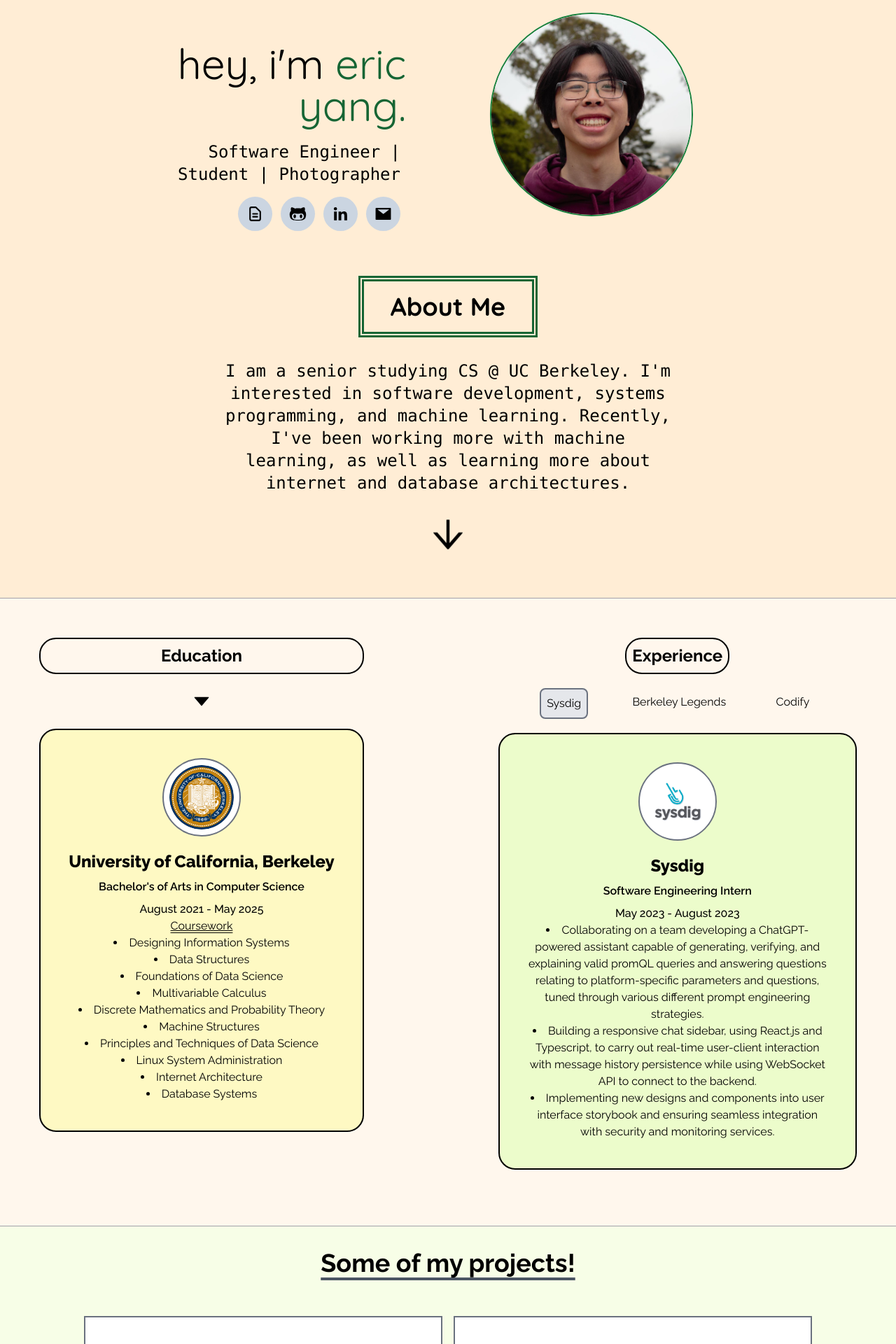
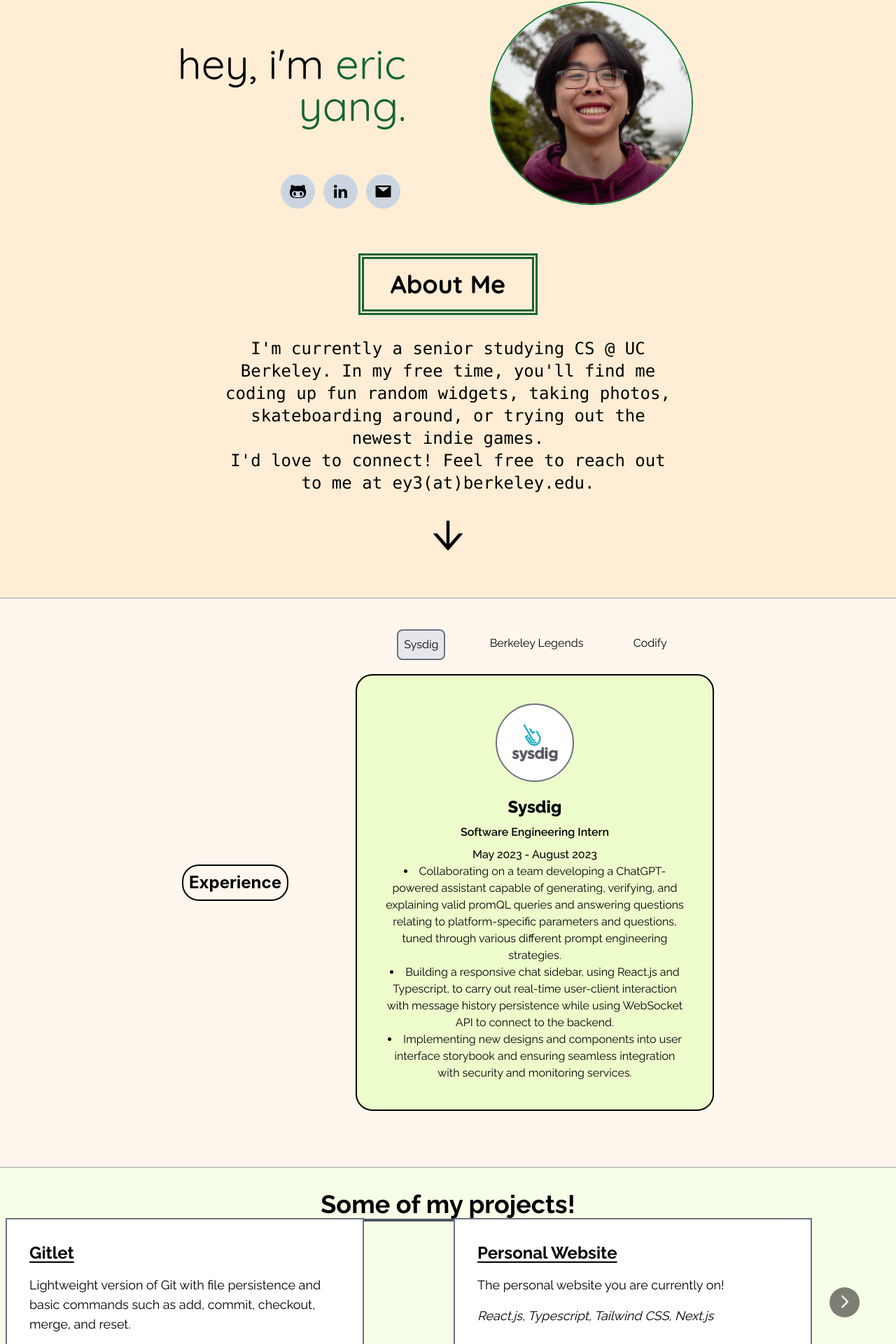
Before and after one commit to ericy3/ericy3.github.io, a React (Create React App) app: page / in a window 1280 px wide. Shown: the part 211-2131 px from the top of the page at 70% size. Built offline with nearby package versions, Linux system fonts and the light colour scheme; no server answers.

Commit message:
removed education and contact components with format restructuring and carousel implementation

```diff
--- a/package.json
+++ b/package.json
@@ -15,10 +15,12 @@
     "dotenv": "^16.3.1",
     "react": "^18.2.0",
     "react-dom": "^18.2.0",
-    "react-icons": "^4.10.1",
+    "react-icons": "^4.12.0",
+    "react-multi-carousel": "^2.8.5",
     "react-router-dom": "^6.14.2",
     "react-router-hash-link": "^2.4.3",
     "react-scripts": "5.0.1",
+    "typewriter-effect": "^2.21.0",
     "web-vitals": "^2.1.4"
   },
   "scripts": {
@@ -58,7 +60,7 @@
     "eslint-plugin-react": "^7.33.1",
     "gh-pages": "^6.0.0",
     "tailwindcss": "^3.3.3",
-    "typescript": "^5.1.6",
+    "typescript": "^4.9.5",
     "webpack": "^5.88.2"
   }
 }
--- a/src/App.tsx
+++ b/src/App.tsx
@@ -18,8 +18,7 @@ function App() {
           <About/>
           <Experience />
           <Projects />
-          <Contact />
-          {/* <Photos /> */}
+          {/* <Contact /> */}
      </div>
      </Router>
   );
--- /dev/null
+++ b/src/components/ProjectBlock.tsx
@@ -0,0 +1,7 @@
+
+const ProjectBlock = () => {
+
+    return (
+        <div></div>
+    )
+}
--- a/src/components/SocialIcons.tsx
+++ b/src/components/SocialIcons.tsx
@@ -9,9 +9,9 @@ import { HiOutlineDocumentText } from "react-icons/hi";
 const SocialIcons = () => {
     return (
         <div className="flex self-center lg:self-auto flex-row justify-end mt-4 mr-2">
-            <a href={require("../assets/Eric_Yang_Resume.pdf")} className="mr-3 p-3 bg-slate-300 rounded-full hover: cursor-pointer hover:bg-amber-800">
+            {/* <a href={require("../assets/Eric_Yang_Resume.pdf")} className="mr-3 p-3 bg-slate-300 rounded-full hover: cursor-pointer hover:bg-amber-800">
                 <HiOutlineDocumentText size={25}/>
-            </a>
+            </a> */}
             <a href={"https://github.com/ericy3"} className="mr-3 p-3 bg-slate-300 rounded-full hover: cursor-pointer hover:bg-amber-600">
                 <FaGithubAlt size={25}/>
             </a>
--- a/src/pages/About.tsx
+++ b/src/pages/About.tsx
@@ -2,6 +2,7 @@ import React from 'react';
 import SocialIcons from '../components/SocialIcons';
 import { AiOutlineArrowDown } from 'react-icons/ai';
 import portrait from '../assets/square_portrait.jpg';
+import Typewriter from 'typewriter-effect';
 
 
 
@@ -9,13 +10,19 @@ import portrait from '../assets/square_portrait.jpg';
 const Descriptors = () => {
     return (
         <div>
-            <div className="md:hidden flex flex-col justify-end mr-2 font-mono text-2xl self-end">
+            {/* <div className="md:hidden flex flex-col justify-end mr-2 font-mono text-2xl self-end">
             <a className=""> Student </a>
             <a className="text-green-800"> Software Engineer </a>
             <a className=""> Photographer </a>
-            </div>
+            </div> */}
             <div className="hidden md:block flex flex-row justify-end mr-2 font-mono text-2xl self-end ">
-                Software Engineer | Student | Photographer
+                <Typewriter
+                    options={{
+                        strings: ['Software Engineer', 'Student', 'Photographer'],
+                        autoStart: true,
+                        loop: true,
+                        }}
+                />
             </div>
         </div>
     )
@@ -29,10 +36,11 @@ const Introduction = () => {
                 About Me
             </div>
             <div className="">
-                I am a senior studying CS @ UC Berkeley.
-                I'm interested in software development, systems programming, and machine learning.
-                Recently, I've been working more with machine learning, as well as learning more about
-                internet and database architectures.
+                I'm currently a senior studying CS @ UC Berkeley.
+                In my free time, you'll find me coding up fun random widgets, taking photos, skateboarding around, or trying out the newest indie games.
+            </div>
+            <div>
+                I'd love to connect! Feel free to reach out to me at ey3(at)berkeley.edu.
             </div>
         </div>
     )
--- a/src/pages/Experience.tsx
+++ b/src/pages/Experience.tsx
@@ -5,6 +5,7 @@ import Sysdig from '../assets/Sysdig_Logo.webp';
 import Codify from '../assets/Codify_Logo.png';
 import BerkeleyLegends from '../assets/Berkeley_Legends_Logo.png';
 import Berkeley_Logo from '../assets/Berkeley_Logo.png';
+
 
 
 type StringToPictureType = {
@@ -19,36 +20,36 @@ const StringToPicture:StringToPictureType = {
 
 
 
-const Education = () => {
-    return (
-        <div className="flex flex-row justify-between font-raleway mt-10 pb-14 xl:mr-24">
-            <div className="mx-auto">
-                <div className="my-4 text-2xl font-bold p-2 rounded-3xl border-2 border-black">
-                    Education
-                </div>
-                <AiOutlineCaretDown size={30} className="mx-auto my-6"/>
-                <div className="flex flex-col text-center bg-yellow-100 p-10  max-w-lg rounded-3xl border-2 border-black">
-                <ExperienceRow
-                    name="University of California, Berkeley"
-                    date="August 2021 - May 2025"
-                    role="Bachelor's of Arts in Computer Science"
-                    photoName={Berkeley_Logo}/>
-                    <div className="underline decoration-double"> Coursework </div>
-                    <li> Designing Information Systems </li>
-                    <li> Data Structures </li>
-                    <li> Foundations of Data Science </li>
-                    <li> Multivariable Calculus </li>
-                    <li> Discrete Mathematics and Probability Theory </li>
-                    <li> Machine Structures </li>
-                    <li> Principles and Techniques of Data Science </li>
-                    <li> Linux System Administration </li>
-                    <li> Internet Architecture </li>
-                    <li> Database Systems </li>
-                </div>
-            </div>
-        </div>
-    );
-}
+// const Education = () => {
+//     return (
+//         <div className="flex flex-row justify-between font-raleway mt-10 pb-14 xl:mr-24">
+//             <div className="mx-auto">
+//                 <div className="my-4 text-2xl font-bold p-2 rounded-3xl border-2 border-black">
+//                     Education
+//                 </div>
+//                 <AiOutlineCaretDown size={30} className="mx-auto my-6"/>
+//                 <div className="flex flex-col text-center bg-yellow-100 p-10  max-w-lg rounded-3xl border-2 border-black">
+//                 <ExperienceRow
+//                     name="University of California, Berkeley"
+//                     date="August 2021 - May 2025"
+//                     role="Bachelor's of Arts in Computer Science"
+//                     photoName={Berkeley_Logo}/>
+//                     <div className="underline decoration-double"> Coursework </div>
+//                     <li> Designing Information Systems </li>
+//                     <li> Data Structures </li>
+//                     <li> Foundations of Data Science </li>
+//                     <li> Multivariable Calculus </li>
+//                     <li> Discrete Mathematics and Probability Theory </li>
+//                     <li> Machine Structures </li>
+//                     <li> Principles and Techniques of Data Science </li>
+//                     <li> Linux System Administration </li>
+//                     <li> Internet Architecture </li>
+//                     <li> Database Systems </li>
+//                 </div>
+//             </div>
+//         </div>
+//     );
+// }
 
 const JobExperience = () => {
     const [currentJob, setCurrentJob] = useState(0);
@@ -57,9 +58,7 @@ const JobExperience = () => {
     return (
         <div className="flex flex-col font-raleway mt-10 pb-14 xl:ml-24">
             <div className="mx-auto">
-                <div className="my-4 text-2xl font-bold place-self-center p-2 rounded-3xl border-2 border-black">
-                    Experience
-                </div>
+                <div>
                     <div className="flex flex-row justify-evenly mb-4 p-1">
                     {ExperienceItems.map((item, index) => (
                         <div
@@ -75,6 +74,7 @@ const JobExperience = () => {
                         <JobContent job={ExperienceItems[currentJob]} />
                     </div>
                     <button />
+                </div>
             </div>
         </div>
     );
@@ -121,7 +121,9 @@ const JobContent = ({job}: {job: ExperienceItemProps}) => {
 const Experience = () => {
     return (
         <div id="experience" className="scroll-mt-24 flex flex-col xl:flex-row justify-center w-screen mx-auto bg-orange-50 border-b border-zinc-400">
-            <Education />
+                <div className="my-4 text-2xl font-bold place-self-center p-2 rounded-3xl border-2 border-black">
+                    Experience
+                </div>
             <JobExperience />
         </div>
     )
--- a/src/pages/ProjectItems.js
+++ b/src/pages/ProjectItems.js
@@ -6,21 +6,33 @@ export const ProjectItems = [
 		details: "Lightweight version of Git with file persistence and basic commands such as add, commit, checkout, merge, and reset.",
 	},
     {
-		name: "CalEnder",
-		skills: "Javascript, HTML, CSS, Cookies",
-		photoName: "temp",
-		details: "Simple calendar web app with event creation, deletion, and editing functionality with page reload persistence.",
-	},
-    {
         name: "Personal Website",
-        skills: "React.js, Typescript, Tailwind CSS, Create React App",
+        skills: "React.js, Typescript, Tailwind CSS, Next.js",
 		photoName: "temp",
 		details: "The personal website you are currently on!",
     },
 	{
         name: "Berkeley Legends Website",
-        skills: "React.js, Typescript, Tailwind CSS, Next.js",
+        skills: "React, Javascript, Python, FastAPI, AWS",
 		photoName: "temp",
-		details: "Redeveloping a new mobile-friendly website for Berkeley Legends.",
-    }
+		details: "Implemented a secure client application for a secure file sharing system with file permission management functionalities such as invite, accept, and revoke for various users, while maintaining integrity and authenticity guarantees.",
+    },
+	{
+        name: "Secure File Transfer System",
+        skills: "Golang",
+		photoName: "temp",
+		details: "Implemented a secure client application for a secure file sharing system with file permission management functionalities such as invite, accept, and revoke for various users, while maintaining integrity and authenticity guarantees.",
+    },
+	{
+		name: "Better Obsidian",
+		skills: "Typescript, Python, FastAPI",
+		photoName: "temp",
+		details: "Creating an Obsidian plugin for daily note organization, random entry recall, folder unpacking, and name-based file clustering using BGE embedding model and DBSCAN clustering algorithm with OpenAI GPT folder name generation.",
+	},
+	{
+		name: "Reminday",
+		skills: "React Native, Golang, AWS",
+		photoName: "temp",
+		details: "Android app to help with remembering holidays and birthdays as well as purchase tagging and tracking for these special days.",
+	},
 ];
--- a/src/pages/Projects.tsx
+++ b/src/pages/Projects.tsx
@@ -1,5 +1,10 @@
 import React from "react";
 import { ProjectItems } from "./ProjectItems";
+import Carousel from 'react-multi-carousel';
+import 'react-multi-carousel/lib/styles.css';
+import { carousel_settings } from "./settings";
+
+
 
 
 type ProjectItemFormatType = {
@@ -22,8 +27,7 @@ const ProjectItemFormat = (props: ProjectItemFormatType) => {
 
 const ProjectItem = () => {
     return (
-        <div className="md:flex-row md:flex-wrap md:items-center mt-10 p-4">
-            <div className="flex flex-col md:grid md:grid-rows-2 md:grid-flow-col justify-center items-center">
+            <Carousel responsive={carousel_settings}>
                 {ProjectItems.map((item) => {
                     return (
                         <div>
@@ -31,8 +35,7 @@ const ProjectItem = () => {
                         </div>
                     )
                 })}
-            </div>
-        </div>
+            </Carousel>
     )
 }
 
@@ -42,7 +45,8 @@ const Projects = () => {
             <div className="font-raleway underline decoration-gray-600 decoration-4 decoration-solid underline-offset-8">
                 Some of my projects!
             </div>
-                <ProjectItem />
+            <ProjectItem />
+
         </div>
     )
 }
--- /dev/null
+++ b/src/pages/settings.js
@@ -0,0 +1,19 @@
+export const carousel_settings = {
+    superLargeDesktop: {
+      // the naming can be any, depends on you.
+      breakpoint: { max: 4000, min: 3000 },
+      items: 5
+    },
+    desktop: {
+      breakpoint: { max: 3000, min: 1024 },
+      items: 3
+    },
+    tablet: {
+      breakpoint: { max: 1024, min: 464 },
+      items: 2
+    },
+    mobile: {
+      breakpoint: { max: 464, min: 0 },
+      items: 1
+    }
+  };
--- a/src/shared/Navbar.tsx
+++ b/src/shared/Navbar.tsx
@@ -72,10 +72,10 @@ const Navigation = () => {
             <NavHashLink smooth to="/#projects" onClick={handleNavClick}>
                 <NavItem name="Projects" />
             </NavHashLink>
-            <NavHashLink smooth to="/#contact" onClick={handleNavClick}>
+            {/* <NavHashLink smooth to="/#contact" onClick={handleNavClick}>
                 <NavItem name="Contact" />
-            </NavHashLink>
-            <ResumeLink name="Resume" />
+            </NavHashLink> */}
+            {/* <ResumeLink name="Resume" /> */}
             <Link to="https://ericy3.myportfolio.com">
                 <NavItem name="Photos" />
             </Link>
```
Also changed, not shown: src/pages/Photos.tsx (deleted, +0 -29 lines), 1 other file (tests, documents, lock files or other folders). Lines whose indentation alone changed are shown as unchanged.
